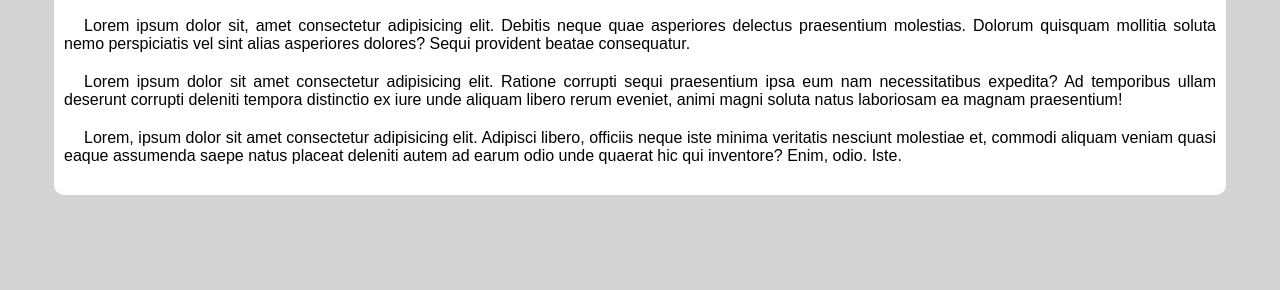
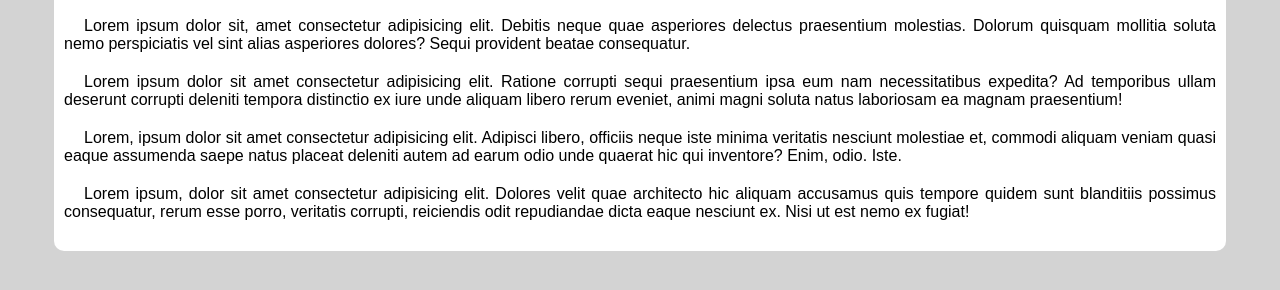
Before and after one commit to Bia-engineersoftware/html-css, a plain HTML site: page Exercicios/ex026/mq005/index.html in a window 1280 px wide. Shown: the part 180-470 px from the top of the page. Drawn offline with nearby package versions, Linux system fonts and the light colour scheme.

Commit message:
incluido mais um paragrafo

```diff
--- a/Exercicios/ex026/mq005/index.html
+++ b/Exercicios/ex026/mq005/index.html
@@ -32,6 +32,8 @@
             <p>Lorem ipsum dolor sit amet consectetur adipisicing elit. Ratione corrupti sequi praesentium ipsa eum nam necessitatibus expedita? Ad temporibus ullam deserunt corrupti deleniti tempora distinctio ex iure unde aliquam libero rerum eveniet, animi magni soluta natus laboriosam ea magnam praesentium!</p>
 
             <p>Lorem, ipsum dolor sit amet consectetur adipisicing elit. Adipisci libero, officiis neque iste minima veritatis nesciunt molestiae et, commodi aliquam veniam quasi eaque assumenda saepe natus placeat deleniti autem ad earum odio unde quaerat hic qui inventore? Enim, odio. Iste.</p>
+
+        <p>Lorem ipsum, dolor sit amet consectetur adipisicing elit. Dolores velit quae architecto hic aliquam accusamus quis tempore quidem sunt blanditiis possimus consequatur, rerum esse porro, veritatis corrupti, reiciendis odit repudiandae dicta eaque nesciunt ex. Nisi ut est nemo ex fugiat!</p>
         </article>
     </main>
     <script>
```
